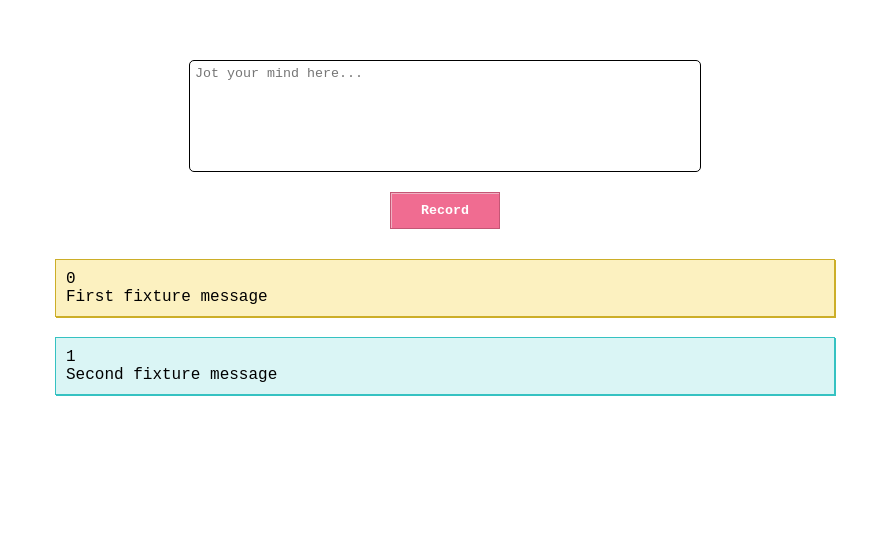
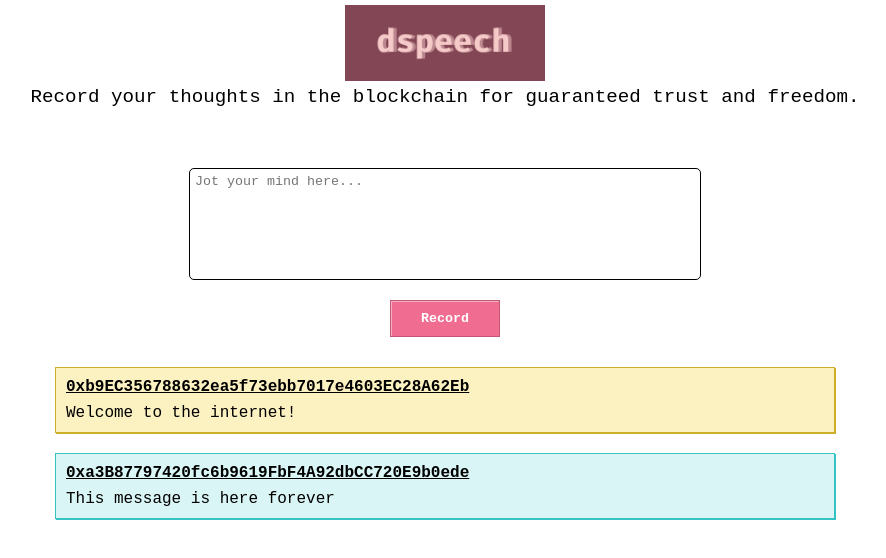
Before and after one commit to Shinomix/dspeech, a React (Create React App) app: page / in a window 1280 px wide. Shown: the top 558 px of the page, without its empty margins (195-1081 px from the left). Built offline with nearby package versions, Linux system fonts and the light colour scheme.

Commit message:
Add a catchy logo and slogan

```diff
--- a/src/App.css
+++ b/src/App.css
@@ -2,6 +2,18 @@
   display: flex;
   flex-direction: column;
   align-content: center;
+  align-items: center;
   justify-content: center;
   width: 100%;
 }
+
+.App-logo {
+  margin-top: 5px;
+  width: 200px;
+}
+
+.App-slogan {
+  margin-top: 5px;
+  font-family: 'Courier New', Courier, monospace;
+  font-size: 1.2em;
+}
--- a/src/App.js
+++ b/src/App.js
@@ -1,10 +1,13 @@
 import './App.css';
 import Speeches from './organisms/Speeches';
 import SpeechRecorder from './organisms/SpeechRecorder';
+import logo from './logo.png';
 
 function App() {
   return (
     <div className="App">
+      <img src={logo} className="App-logo" alt="logo" />
+      <div className="App-slogan">Record your thoughts in the blockchain for guaranteed trust and freedom.</div>
       <SpeechRecorder />
       <Speeches />
     </div>
--- a/src/atoms/Speech.css
+++ b/src/atoms/Speech.css
@@ -21,3 +21,12 @@
   border: 1px solid #35c2c2;
   box-shadow: 1px 1px #35c2c2;
 }
+
+.Speech-sender {
+  margin-bottom: 8px;
+}
+
+.Speech-sender a {
+  color: black;
+  font-weight: bold;
+}
--- a/src/atoms/Speech.js
+++ b/src/atoms/Speech.js
@@ -1,10 +1,12 @@
 import "./Speech.css";
 
-function Speech({ sender, content }) {
+function Speech({ sender, senderUrl, content }) {
   return (
     <div className="Speech">
       <div className="Speech-sender">
-        {sender}
+        <a href={senderUrl} target="_blank">
+          {sender}
+        </a>
       </div>
       <div className="Speech-content">
         { content }
--- a/src/molecules/SpeechList.js
+++ b/src/molecules/SpeechList.js
@@ -3,10 +3,12 @@ import "./SpeechList.css"
 import Speech from "../atoms/Speech";
 
 function SpeechList({ speeches }) {
+  const senderUrl = (sender) => "https://rinkeby.etherscan.io/address/" + sender;
+
   return (
     <div className="SpeechList">
       {speeches.map(speech => (
-        <Speech key={speech.id} sender={speech.sender} content={speech.content} />
+        <Speech key={speech.id} sender={speech.sender} senderUrl={senderUrl(speech.sender)} content={speech.content} />
       ))}
     </div>
   )
--- a/src/utils/speech-reducer.js
+++ b/src/utils/speech-reducer.js
@@ -2,13 +2,13 @@ import { createSlice } from '@reduxjs/toolkit'
 
 const initialState = [{
   id: 998,
-  sender: 0x00000000,
-  content: "First fixture message"
+  sender: "0xb9EC356788632ea5f73ebb7017e4603EC28A62Eb",
+  content: "Welcome to the internet!"
 },
 {
   id: 999,
-  sender: 0x00000001,
-  content: "Second fixture message"
+  sender: "0xa3B87797420fc6b9619FbF4A92dbCC720E9b0ede",
+  content: "This message is here forever"
 }]
 
 const speechSlice = createSlice({
```
Also changed, not shown: src/logo.png (added), src/logo.svg (deleted).
